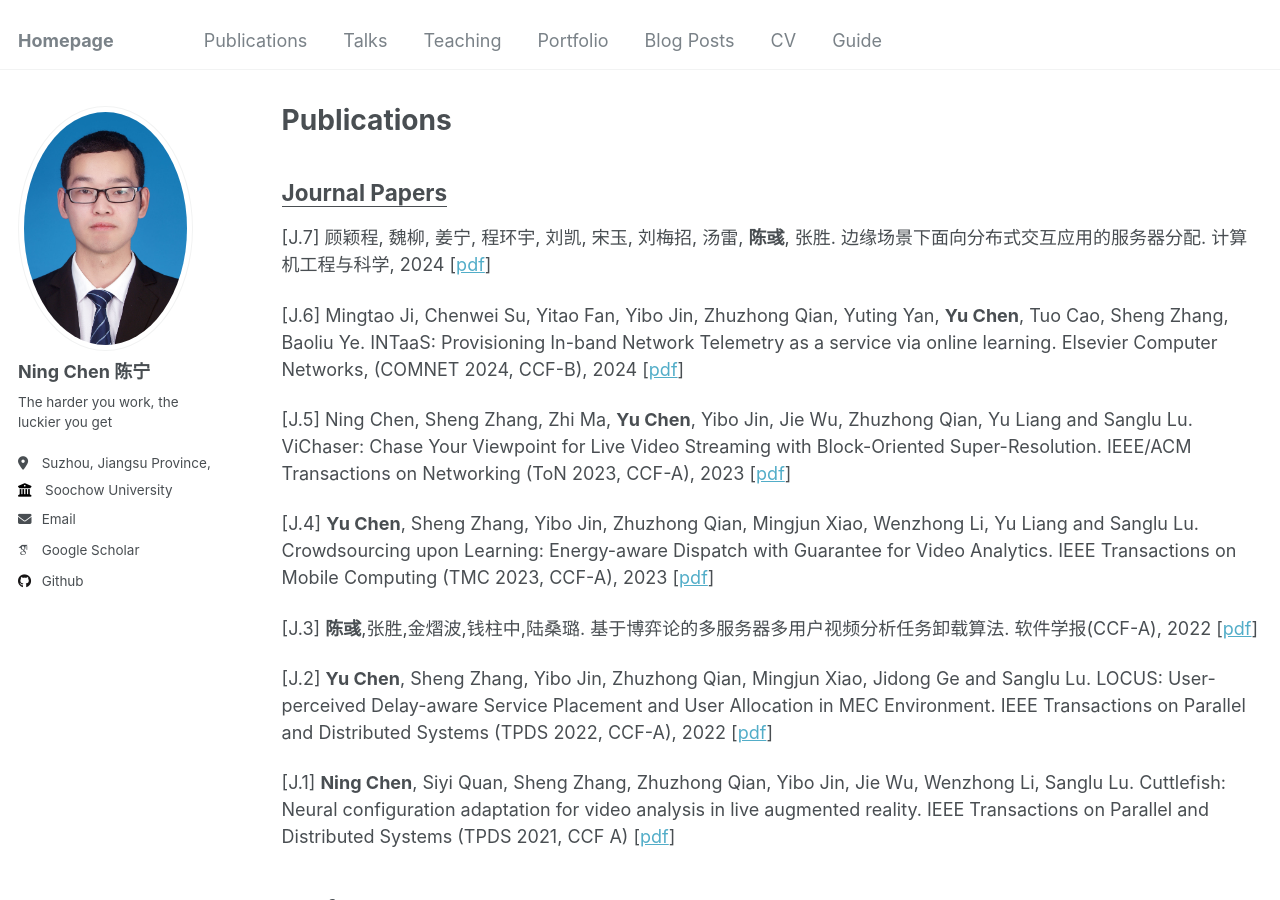
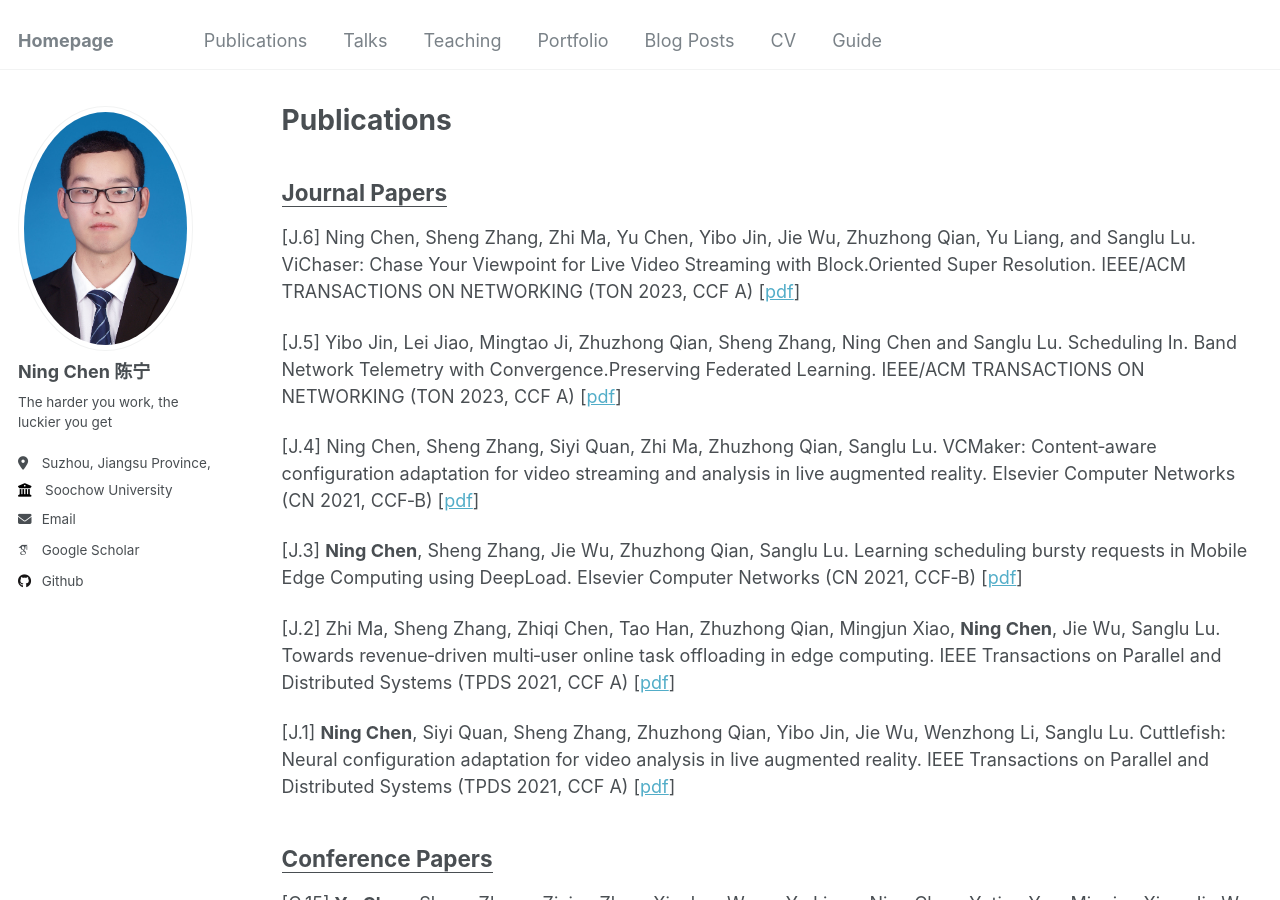
Before and after one commit to nju-cn/nju-cn.github.io, a Jekyll site: the page built from _pages/publications.md, in a window 1280 px wide and 900 px high. Built offline with Jekyll 4.4.1, drawn with Linux system fonts in a browser that asks for light colours; some web fonts are replaced.

Commit message:
Update publications.md

```diff
--- a/_pages/publications.md
+++ b/_pages/publications.md
@@ -5,20 +5,28 @@ permalink: /publications/
 author_profile: true
 ---
 ## <u>Journal Papers</u>
-[J.7] 顾颖程, 魏柳, 姜宁, 程环宇, 刘凯, 宋玉, 刘梅招, 汤雷, **陈彧**, 张胜. 边缘场景下面向分布式交互应用的服务器分配. 计算机工程与科学, 2024 [[pdf](http://chenyu97.github.io)]
 
-[J.6] Mingtao Ji, Chenwei Su, Yitao Fan, Yibo Jin, Zhuzhong Qian, Yuting Yan, **Yu Chen**, Tuo Cao, Sheng Zhang, Baoliu Ye. INTaaS: Provisioning In-band Network Telemetry as a service via online learning. Elsevier Computer Networks, (COMNET 2024, CCF-B), 2024 [[pdf](http://chenyu97.github.io)]
+[J.6] Ning Chen, Sheng Zhang, Zhi Ma, Yu Chen, Yibo Jin, Jie Wu, Zhuzhong Qian, Yu Liang, and Sanglu Lu.
+ViChaser: Chase Your Viewpoint for Live Video Streaming with Block.Oriented Super Resolution. IEEE/ACM
+TRANSACTIONS ON NETWORKING (TON 2023, CCF A) [[pdf](http://nju-cn.github.io/files/TON_ViChaser.pdf)]
 
-[J.5] Ning Chen, Sheng Zhang, Zhi Ma, **Yu Chen**, Yibo Jin, Jie Wu, Zhuzhong Qian, Yu Liang and Sanglu Lu. ViChaser: Chase Your Viewpoint for Live Video Streaming with Block-Oriented Super-Resolution. IEEE/ACM Transactions on Networking (ToN 2023, CCF-A), 2023 [[pdf](http://chenyu97.github.io)]
+[J.5] Yibo Jin, Lei Jiao, Mingtao Ji, Zhuzhong Qian, Sheng Zhang, Ning Chen and Sanglu Lu. Scheduling In. Band
+Network Telemetry with Convergence.Preserving Federated Learning. IEEE/ACM TRANSACTIONS ON
+NETWORKING (TON 2023, CCF A) [[pdf](http://nju-cn.github.io/files/TON-2023.pdf)]
 
-[J.4] **Yu Chen**, Sheng Zhang, Yibo Jin, Zhuzhong Qian, Mingjun Xiao, Wenzhong Li, Yu Liang and Sanglu Lu. Crowdsourcing upon Learning: Energy-aware Dispatch with Guarantee for Video Analytics. IEEE Transactions on Mobile Computing (TMC 2023, CCF-A), 2023 [[pdf](http://chenyu97.github.io)]
+[J.4] Ning Chen, Sheng Zhang, Siyi Quan, Zhi Ma, Zhuzhong Qian, Sanglu Lu. VCMaker: Content‑aware
+configuration adaptation for video streaming and analysis in live augmented reality. Elsevier Computer
+Networks (CN 2021, CCF‑B) [[pdf](http://nju-cn.github.io/files/VCMaker.pdf)]
 
-[J.3] **陈彧**,张胜,金熠波,钱柱中,陆桑璐. 基于博弈论的多服务器多用户视频分析任务卸载算法. 软件学报(CCF-A), 2022 [[pdf](http://chenyu97.github.io/files/Yu_JoS22.pdf)]
+[J.3] **Ning Chen**, Sheng Zhang, Jie Wu, Zhuzhong Qian, Sanglu Lu. Learning scheduling bursty requests in Mobile
+Edge Computing using DeepLoad. Elsevier Computer Networks (CN 2021, CCF‑B) [[pdf](http://nju-cn.github.io/files/DeepLoad.pdf)]
 
-[J.2] **Yu Chen**, Sheng Zhang, Yibo Jin, Zhuzhong Qian, Mingjun Xiao, Jidong Ge and Sanglu Lu. LOCUS: User-perceived Delay-aware Service Placement and User Allocation in MEC Environment. IEEE Transactions on Parallel and Distributed Systems (TPDS 2022, CCF-A), 2022 [[pdf](http://chenyu97.github.io/files/Yu_TPDS22.pdf)]
+[J.2] Zhi Ma, Sheng Zhang, Zhiqi Chen, Tao Han, Zhuzhong Qian, Mingjun Xiao, **Ning Chen**, Jie Wu, Sanglu Lu.
+Towards revenue‑driven multi‑user online task offloading in edge computing. IEEE Transactions on Parallel
+and Distributed Systems (TPDS 2021, CCF A) [[pdf](http://nju-cn.github.io/files/TPDS_mazhi.pdf)]
 
 [J.1] **Ning Chen**, Siyi Quan, Sheng Zhang, Zhuzhong Qian, Yibo Jin, Jie Wu, Wenzhong Li, Sanglu Lu. Cuttlefish: Neural configuration adaptation for video analysis in live augmented reality. IEEE Transactions on Parallel
-and Distributed Systems (TPDS 2021, CCF A)  [[pdf](http://nju-cn.github.io/files/Cuttlefish.pdf)]
+and Distributed Systems (TPDS 2021, CCF A)  [[pdf](http://nju-cn.github.io/files/Cuttlefish_TPDS.pdf)]
 
 
 ## <u>Conference Papers</u>
```
